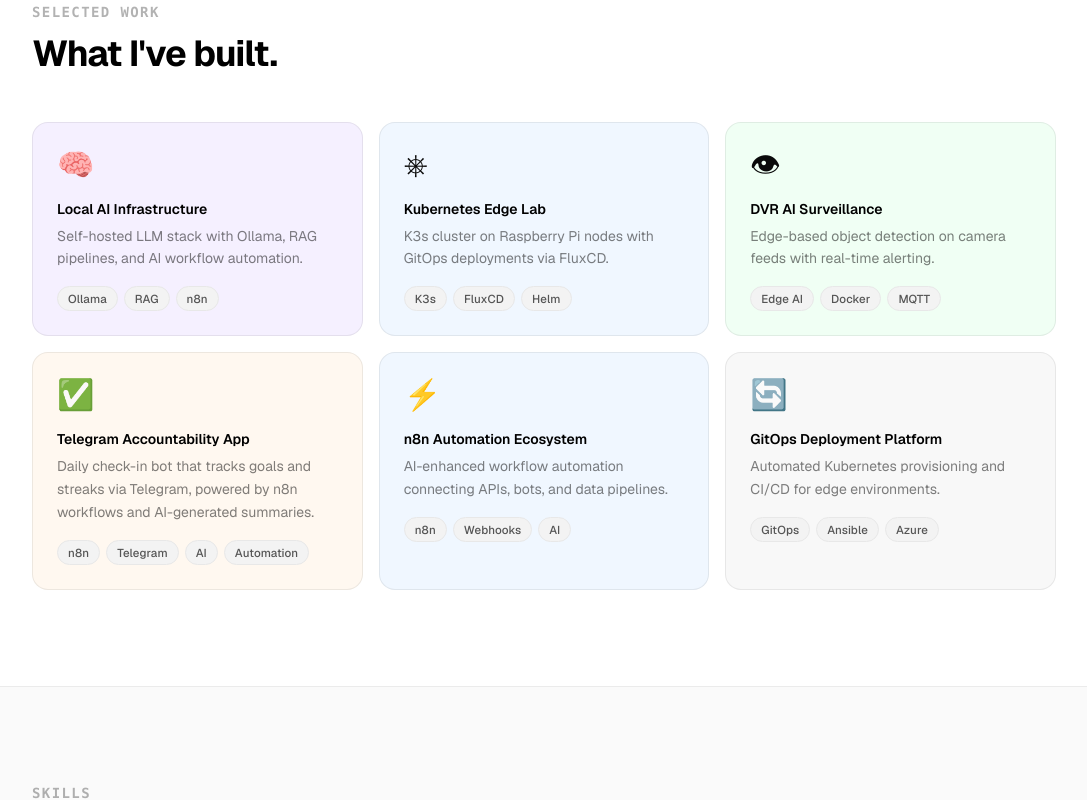
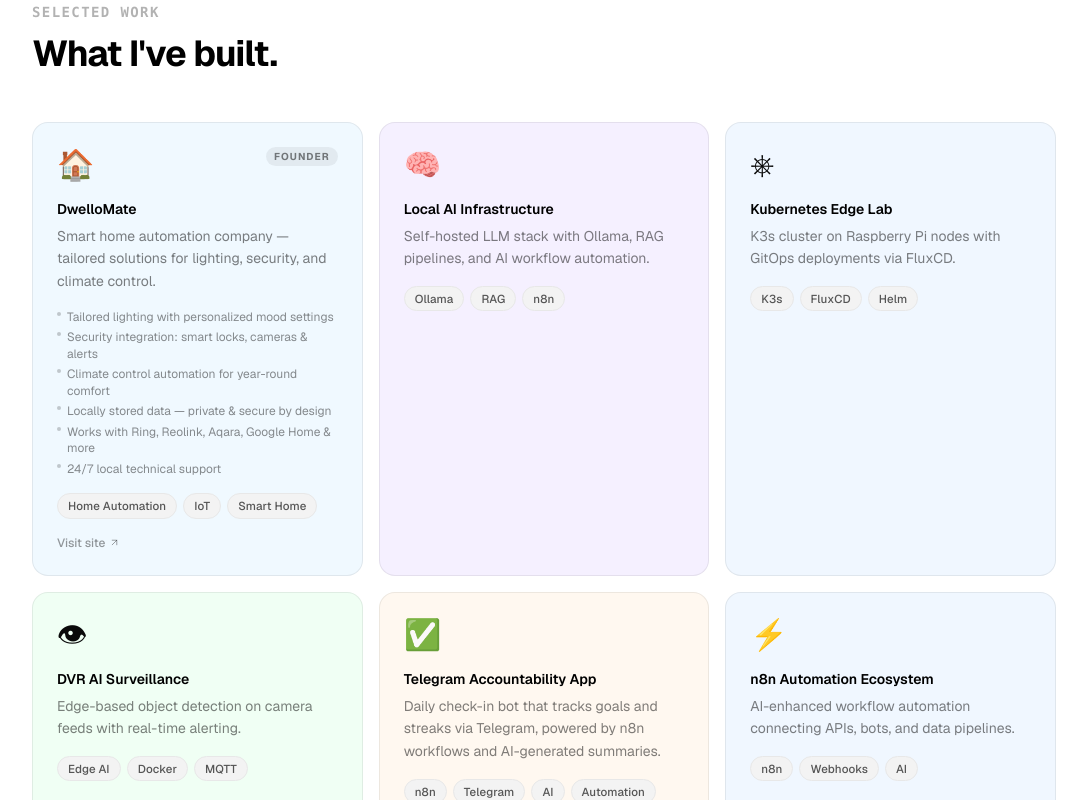
Before and after one commit to zmadil/hireme, a Next.js app: page / in a window 1280 px wide. Shown: the part 1260-2060 px from the top of the page, without its empty margins (96-1183 px from the left). Built offline with nearby package versions, Linux system fonts and the light colour scheme.

Commit message:
fixed vhagnes

```diff
--- a/src/components/Contact.tsx
+++ b/src/components/Contact.tsx
@@ -7,8 +7,8 @@ import { ArrowUpRight } from "lucide-react";
 
 const links = [
   { label: "Email", value: "zainmadil95@gmail.com", href: "mailto:zainmadil95@gmail.com" },
-  { label: "GitHub", value: "github.com/zainmadil", href: "https://github.com/zainmadil" },
-  { label: "LinkedIn", value: "linkedin.com/in/zain-adil", href: "https://linkedin.com/in/zain-adil" },
+  { label: "GitHub", value: "github.com/zmadil", href: "https://github.com/zmadil" },
+  { label: "LinkedIn", value: "linkedin.com/in/zain-adil", href: "https://www.linkedin.com/in/zain-adil/?skipRedirect=true" },
 ];
 
 export default function Contact() {
--- a/src/components/Projects.tsx
+++ b/src/components/Projects.tsx
@@ -5,7 +5,35 @@ import { useInView } from "framer-motion";
 import { useRef } from "react";
 import { ArrowUpRight } from "lucide-react";
 
-const projects = [
+type Project = {
+  title: string;
+  desc: string;
+  tags: string[];
+  bg: string;
+  emoji: string;
+  href?: string;
+  badge?: string;
+  bullets?: string[];
+};
+
+const projects: Project[] = [
+  {
+    title: "DwelloMate",
+    desc: "Smart home automation company — tailored solutions for lighting, security, and climate control.",
+    tags: ["Home Automation", "IoT", "Smart Home"],
+    bg: "#f0f9ff",
+    emoji: "🏠",
+    href: "https://dwellomate.webflow.io",
+    badge: "Founder",
+    bullets: [
+      "Tailored lighting with personalized mood settings",
+      "Security integration: smart locks, cameras & alerts",
+      "Climate control automation for year-round comfort",
+      "Locally stored data — private & secure by design",
+      "Works with Ring, Reolink, Aqara, Google Home & more",
+      "24/7 local technical support",
+    ],
+  },
   {
     title: "Local AI Infrastructure",
     desc: "Self-hosted LLM stack with Ollama, RAG pipelines, and AI workflow automation.",
@@ -70,25 +98,73 @@ export default function Projects() {
         </motion.div>
 
         <div className="grid sm:grid-cols-2 lg:grid-cols-3 gap-4">
-          {projects.map((p, i) => (
+          {projects.map((p, i) => {
+            const inner = (
+              <>
+                <div className="flex items-start justify-between mb-4">
+                  <div className="text-3xl">{p.emoji}</div>
+                  {p.badge && (
+                    <span className="text-[10px] font-bold uppercase tracking-widest px-2 py-0.5 rounded-full bg-black/[0.06] text-black/50">
+                      {p.badge}
+                    </span>
+                  )}
+                </div>
+                <h3 className="text-sm font-semibold text-black mb-1.5">{p.title}</h3>
+                <p className="text-sm text-black/50 leading-relaxed mb-4">{p.desc}</p>
+                {p.bullets && (
+                  <ul className="mb-4 space-y-1">
+                    {p.bullets.map((b) => (
+                      <li key={b} className="text-xs text-black/45 leading-snug flex gap-1.5">
+                        <span className="mt-[3px] shrink-0 w-1 h-1 rounded-full bg-black/20" />
+                        {b}
+                      </li>
+                    ))}
+                  </ul>
+                )}
+                <div className="flex flex-wrap gap-1.5">
+                  {p.tags.map((t) => (
+                    <span key={t} className="tag">{t}</span>
+                  ))}
+                </div>
+                {p.href && (
+                  <div className="mt-4 flex items-center gap-1 text-xs font-medium text-black/40 group-hover:text-black/70 transition-colors">
+                    Visit site <ArrowUpRight size={11} />
+                  </div>
+                )}
+              </>
+            );
+
+            const cardClass =
+              "group relative p-6 rounded-2xl border border-black/[0.07] hover:border-black/20 transition-colors" +
+              (p.href ? " cursor-pointer" : "");
+
+            return p.href ? (
+              <motion.a
+                key={p.title}
+                href={p.href}
+                target="_blank"
+                rel="noopener noreferrer"
+                initial={{ opacity: 0, y: 20 }}
+                animate={inView ? { opacity: 1, y: 0 } : {}}
+                transition={{ duration: 0.4, delay: 0.05 * i }}
+                className={cardClass}
+                style={{ backgroundColor: p.bg }}
+              >
+                {inner}
+              </motion.a>
+            ) : (
               <motion.div
                 key={p.title}
                 initial={{ opacity: 0, y: 20 }}
                 animate={inView ? { opacity: 1, y: 0 } : {}}
                 transition={{ duration: 0.4, delay: 0.05 * i }}
-              className="group relative p-6 rounded-2xl border border-black/[0.07] hover:border-black/20 transition-colors"
+                className={cardClass}
                 style={{ backgroundColor: p.bg }}
               >
-              <div className="text-3xl mb-4">{p.emoji}</div>
-              <h3 className="text-sm font-semibold text-black mb-1.5">{p.title}</h3>
-              <p className="text-sm text-black/50 leading-relaxed mb-4">{p.desc}</p>
-              <div className="flex flex-wrap gap-1.5">
-                {p.tags.map((t) => (
-                  <span key={t} className="tag">{t}</span>
-                ))}
-              </div>
+                {inner}
               </motion.div>
-          ))}
+            );
+          })}
         </div>
       </div>
     </section>
--- a/src/components/Skills.tsx
+++ b/src/components/Skills.tsx
@@ -28,6 +28,10 @@ const categories = [
   {
     label: "Edge",
     items: ["Raspberry Pi", "Edge AI", "Tailscale", "Self-Hosted Infra", "Telemetry Systems"],
+  },
+  {
+    label: "Web & Marketing",
+    items: ["Web Development", "SEO Optimization", "Digital Marketing", "Social Media Strategy", "Content Strategy"],
   },
 ];
 
```
Lines whose indentation alone changed are shown as unchanged.
